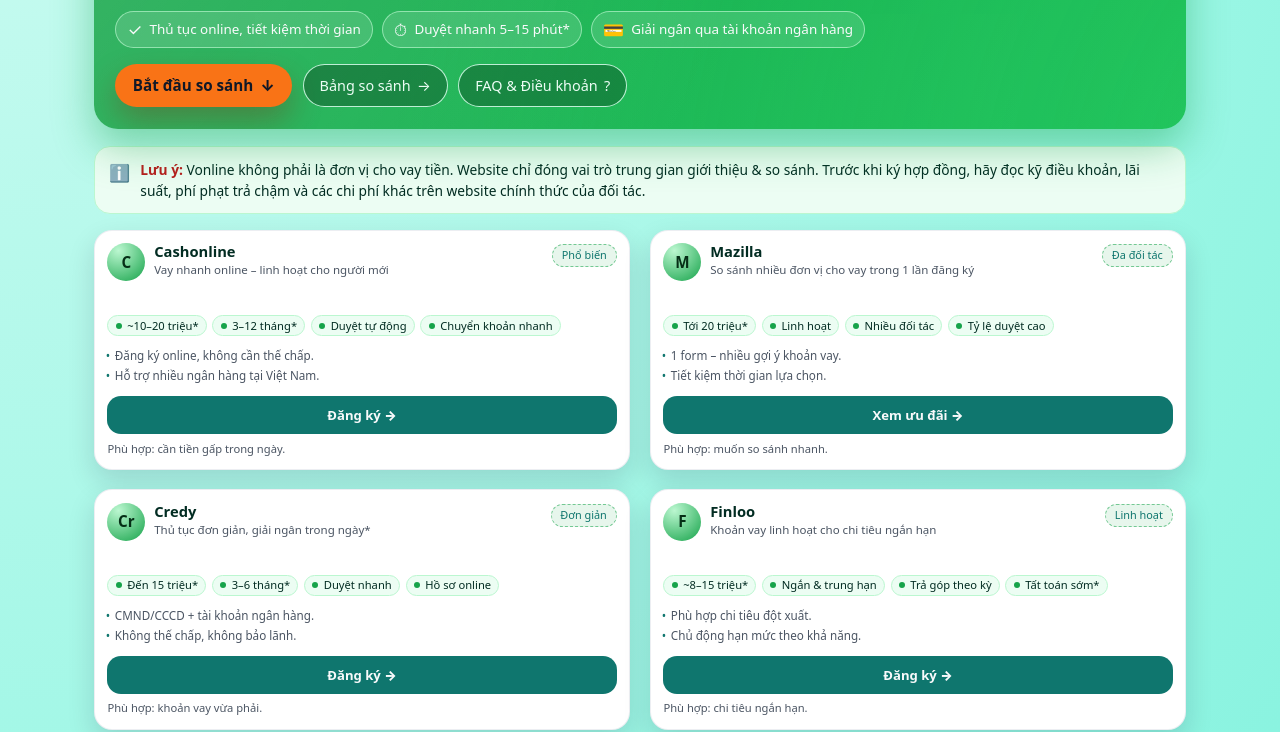
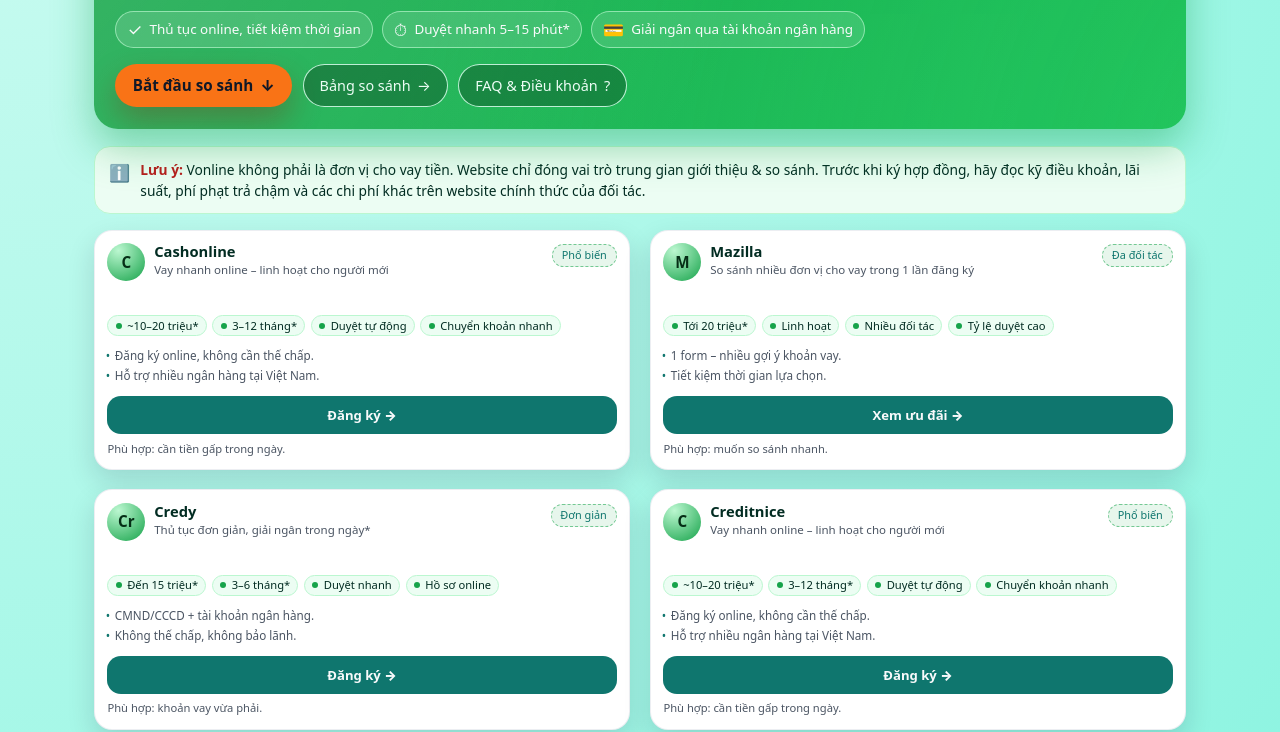
Before and after one commit to leminhhientnn/credit88, a plain HTML site: page index.html in a window 1280 px wide. Shown: the part 241-973 px from the top of the page. Drawn offline with Linux system fonts and the light colour scheme.

Commit message:
Update index.html

```diff
--- a/index.html
+++ b/index.html
@@ -562,6 +562,30 @@
           <div class="offer-note">Phù hợp: khoản vay vừa phải.</div>
         </div>
       </article>
+ <article class="offer-card">
+        <div class="offer-header">
+          <div class="offer-logo">C</div>
+          <div class="offer-title">
+            <h2>Creditnice</h2>
+            <div class="offer-sub">Vay nhanh online – linh hoạt cho người mới</div>
+          </div>
+          <div class="offer-tag">Phổ biến</div>
+        </div>
+        <div class="offer-features">
+          <div class="pill"><span class="pill-dot"></span> ~10–20 triệu*</div>
+          <div class="pill"><span class="pill-dot"></span> 3–12 tháng*</div>
+          <div class="pill"><span class="pill-dot"></span> Duyệt tự động</div>
+          <div class="pill"><span class="pill-dot"></span> Chuyển khoản nhanh</div>
+        </div>
+        <ul class="offer-list">
+          <li>Đăng ký online, không cần thế chấp.</li>
+          <li>Hỗ trợ nhiều ngân hàng tại Việt Nam.</li>
+        </ul>
+        <div class="offer-footer">
+          <a href="https://rdr.pdlsd.net/in/offer/6312?aid=111713" target="_blank" rel="nofollow noopener noreferrer" class="btn-offer">Đăng ký →</a>
+          <div class="offer-note">Phù hợp: cần tiền gấp trong ngày.</div>
+        </div>
+      </article>
 
       <article class="offer-card">
         <div class="offer-header">
```
